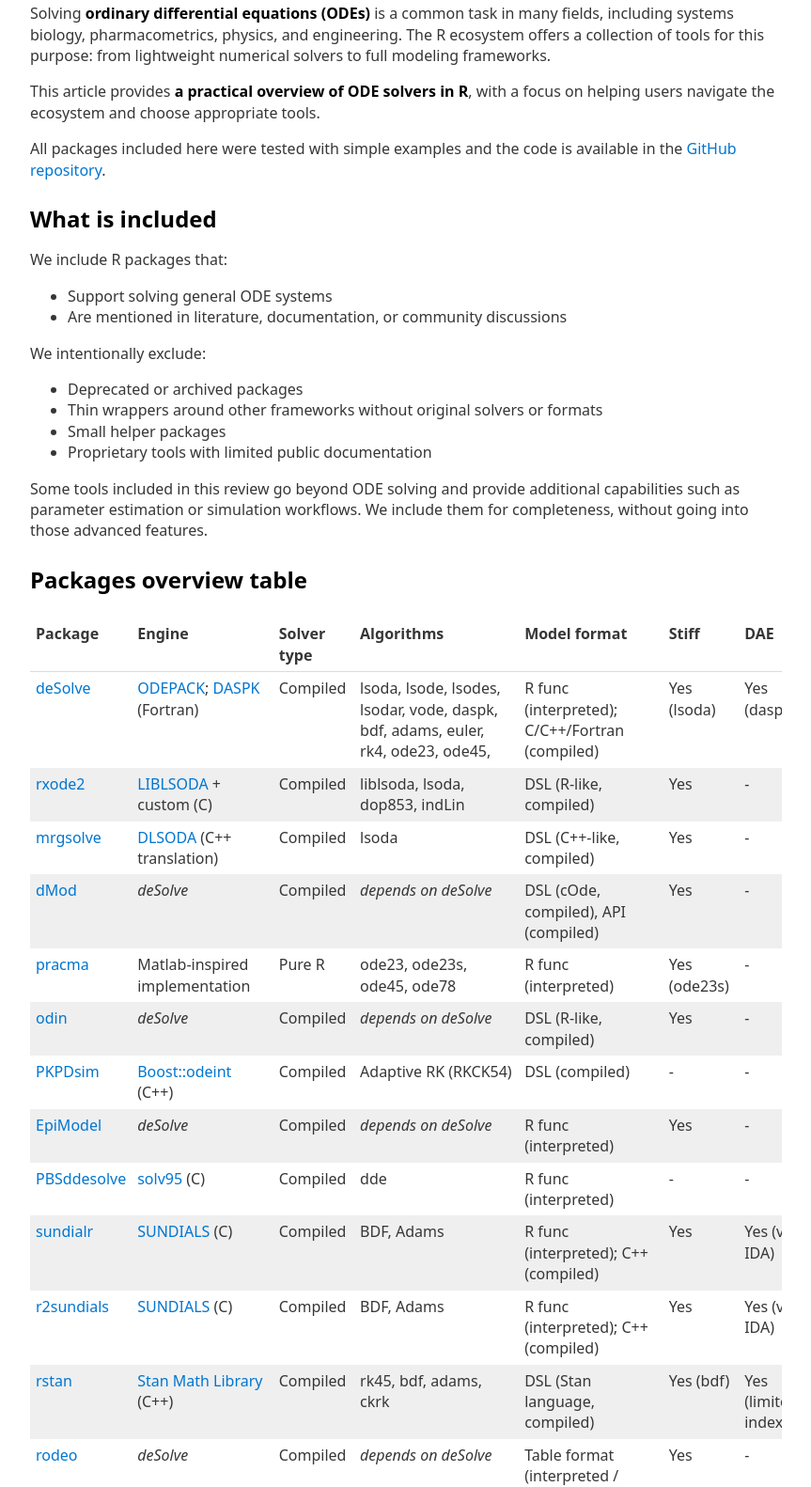
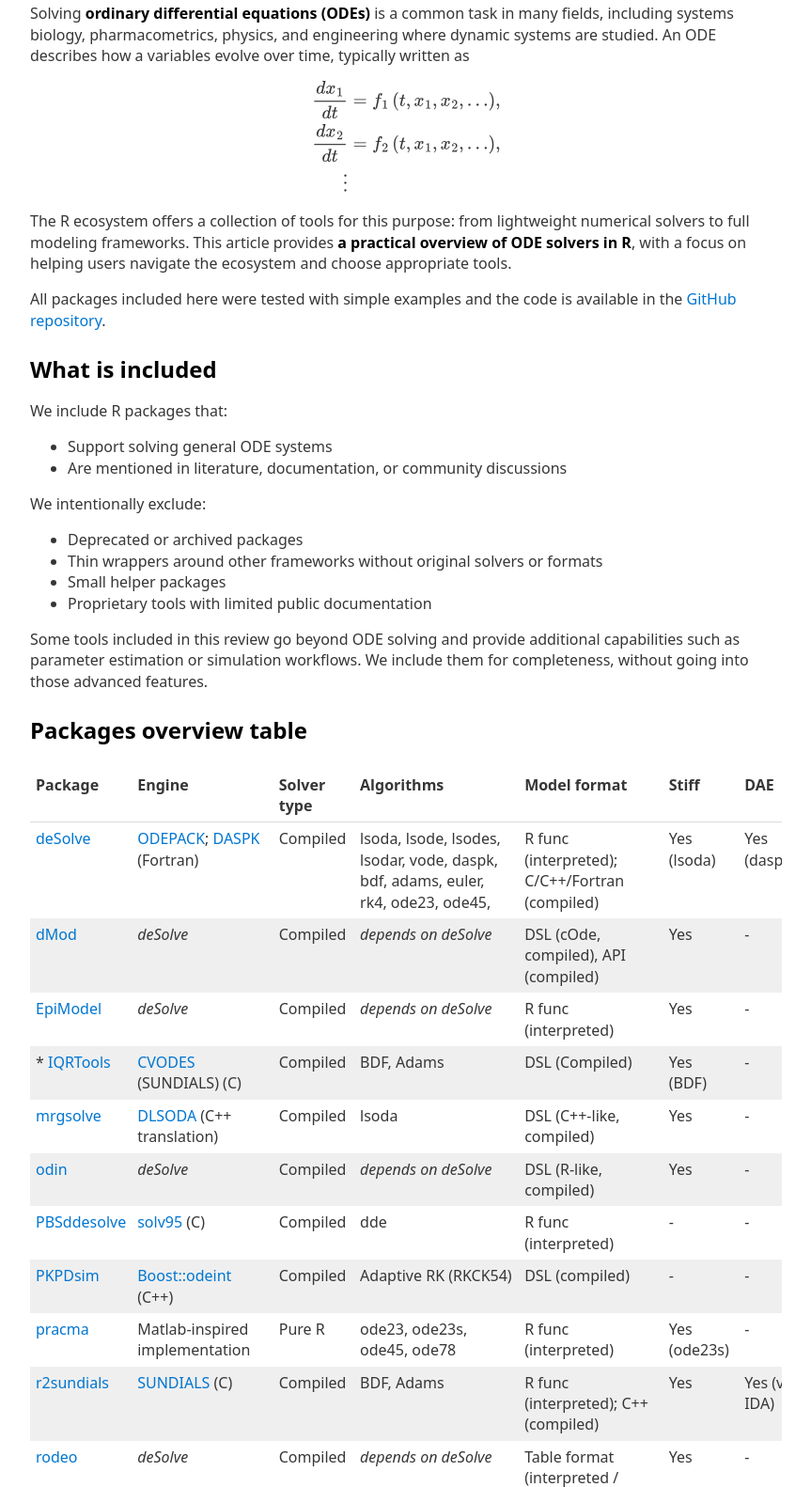
Before and after one commit to metelkin/metelkin.github.io, an Eleventy site: page content/landscape-of-ode-solvers-in-r/index.md in a window 1280 px wide. Shown: the part 672-2254 px from the top of the page at 94% size, without its empty margins (208-1071 px from the left). Built offline with nearby package versions, Linux system fonts and the light colour scheme; Eleventy itself is replaced by a stand-in of ours; files that its build step writes are made by us from their sources; what markdown-it-link-attributes would draw is missing.

Commit message:
sort table by names, add formulas

```diff
--- a/content/landscape-of-ode-solvers-in-r/index.md
+++ b/content/landscape-of-ode-solvers-in-r/index.md
@@ -25,9 +25,16 @@ tags:
 ---
 ![Cover](./img/fig0-cover.png)
 
-Solving **ordinary differential equations (ODEs)** is a common task in many fields, including systems biology, pharmacometrics, physics, and engineering. The R ecosystem offers a collection of tools for this purpose: from lightweight numerical solvers to full modeling frameworks.
+Solving **ordinary differential equations (ODEs)** is a common task in many fields, including systems biology, pharmacometrics, physics, and engineering where dynamic systems are studied. An ODE describes how a variables evolve over time, typically written as
+$$
+\begin{align}
+\frac{dx_1}{dt} & = f_1\left(t, x_1, x_2, \ldots \right), \\\\
+\frac{dx_2}{dt} & = f_2\left(t, x_1, x_2, \ldots \right), \\\\
+\vdots & \\\\
+\end{align}
+$$
 
-This article provides **a practical overview of ODE solvers in R**, with a focus on helping users navigate the ecosystem and choose appropriate tools.
+The R ecosystem offers a collection of tools for this purpose: from lightweight numerical solvers to full modeling frameworks. This article provides **a practical overview of ODE solvers in R**, with a focus on helping users navigate the ecosystem and choose appropriate tools.
 
 All packages included here were tested with simple examples and the code is available in the [GitHub repository](https://github.com/metelkin/ode-solvers-in-r).
 
@@ -54,23 +61,22 @@ Some tools included in this review go beyond ODE solving and provide additional
 | Package | Engine | Solver type | Algorithms | Model format | Stiff | DAE | DDE | Time events | Conditional events | Downloads (2025) |
 |--------|--------|------|------------|--------------|-------|-----|-----|-------------|--------------------|------------------------|
 | [deSolve](https://cran.r-project.org/package=deSolve) | [ODEPACK](http://www.netlib.org/odepack/); [DASPK](http://www.netlib.org/ode/) (Fortran) | Compiled | lsoda, lsode, lsodes, lsodar, vode, daspk, bdf, adams, euler, rk4, ode23, ode45, | R func (interpreted); C/C++/Fortran (compiled) | Yes (lsoda) | Yes (daspk) | Yes (dede) | Yes | Yes (rootfun) | 635628 |
+| [dMod](https://cran.r-project.org/package=dMod) | _deSolve_ | Compiled | _depends on deSolve_ | DSL (cOde, compiled), API (compiled)| Yes | - | - | - | - | 4947 |
+| [EpiModel](https://cran.r-project.org/package=EpiModel) | _deSolve_ | Compiled | _depends on deSolve_ | R func (interpreted) | Yes | - | Yes (dede) | - | - | 23088 |
+| * [IQRTools](https://iqrtools.intiquan.com/doc/book/license-and-availability.html) | [CVODES](https://sundials.readthedocs.io/en/latest/cvodes/index.html) (SUNDIALS) (C) | Compiled | BDF, Adams | DSL (Compiled) | Yes (BDF) | - | - | Yes | - | _NA_ |
+| [mrgsolve](https://cran.r-project.org/package=mrgsolve) | [DLSODA](http://www.netlib.org/odepack/) (C++ translation) | Compiled | lsoda | DSL (C++-like, compiled) | Yes | - | - | Yes | - | 33544 |
+| [odin](https://cran.r-project.org/package=odin) | _deSolve_ | Compiled | _depends on deSolve_ | DSL (R-like, compiled) | Yes | - | Yes (dede) | - | - | 17252 |
+| [PBSddesolve](https://cran.r-project.org/package=PBSddesolve) | [solv95](https://webhomes.maths.ed.ac.uk/~swood34/simon/dde.html) (C) | Compiled | dde | R func (interpreted) | - | - | Yes | - | - | 10341 |
+| [PKPDsim](https://cran.r-project.org/package=PKPDsim) | [Boost::odeint](https://github.com/boostorg/odeint) (C++) | Compiled | Adaptive RK (RKCK54) | DSL (compiled) | - | - | - | Yes | - | 10319 |
+| [pracma](https://cran.r-project.org/package=pracma) | Matlab-inspired implementation | Pure R | ode23, ode23s, ode45, ode78 | R func (interpreted) | Yes (ode23s) | - | - | - | - | 1059146 |
+| [r2sundials](https://cran.r-project.org/package=r2sundials) | [SUNDIALS](https://computing.llnl.gov/projects/sundials) (C) | Compiled | BDF, Adams | R func (interpreted); C++ (compiled) | Yes | Yes (via IDA) | - | - | Yes (via rootfinding) | 3439 |
+| [rodeo](https://cran.r-project.org/package=rodeo) | _deSolve_ | Compiled | _depends on deSolve_ | Table format (interpreted / compiled) | Yes | - | - | Yes | Yes (via deSolve roots) | 3386 |
+| [rstan](https://cran.r-project.org/package=rstan) | [Stan Math Library](https://mc-stan.org/docs/2_27/functions-reference/functions-ode-solver.html) (C++) | Compiled | rk45, bdf, adams, ckrk | DSL (Stan language, compiled) | Yes (bdf) | Yes (limited, index-1) | - | - | - | 1107167 |
 | [rxode2](https://cran.r-project.org/package=rxode2) | [LIBLSODA](https://github.com/sdwfrost/liblsoda) + custom (C) | Compiled | liblsoda, lsoda, dop853, indLin | DSL (R-like, compiled) | Yes | - | - | Yes | - | 42872 |
-| [mrgsolve](https://cran.r-project.org/package=mrgsolve) | [DLSODA](http://www.netlib.org/odepack/) (C++ translation) | Compiled | lsoda | DSL (C++-like, compiled) | Yes | - | - | Yes | - | 33544 |
-| [dMod](https://cran.r-project.org/package=dMod) | _deSolve_ | Compiled | _depends on deSolve_ | DSL (cOde, compiled), API (compiled)| Yes | - | - | - | - | 4947 |
-| [pracma](https://cran.r-project.org/package=pracma) | Matlab-inspired implementation | Pure R | ode23, ode23s, ode45, ode78 | R func (interpreted) | Yes (ode23s) | - | - | - | - | 1059146 |
-| [odin](https://cran.r-project.org/package=odin) | _deSolve_ | Compiled | _depends on deSolve_ | DSL (R-like, compiled) | Yes | - | Yes (dede) | - | - | 17252 |
-| [PKPDsim](https://cran.r-project.org/package=PKPDsim) | [Boost::odeint](https://github.com/boostorg/odeint) (C++) | Compiled | Adaptive RK (RKCK54) | DSL (compiled) | - | - | - | Yes | - | 10319 |
-| [EpiModel](https://cran.r-project.org/package=EpiModel) | _deSolve_ | Compiled | _depends on deSolve_ | R func (interpreted) | Yes | - | Yes (dede) | - | - | 23088 |
-| [PBSddesolve](https://cran.r-project.org/package=PBSddesolve) | [solv95](https://webhomes.maths.ed.ac.uk/~swood34/simon/dde.html) (C) | Compiled | dde | R func (interpreted) | - | - | Yes | - | - | 10341 |
 | [sundialr](https://cran.r-project.org/package=sundialr) | [SUNDIALS](https://computing.llnl.gov/projects/sundials) (C) | Compiled | BDF, Adams | R func (interpreted); C++ (compiled) | Yes | Yes (via IDA) | - | Yes | - | 2024 |
-| [r2sundials](https://cran.r-project.org/package=r2sundials) | [SUNDIALS](https://computing.llnl.gov/projects/sundials) (C) | Compiled | BDF, Adams | R func (interpreted); C++ (compiled) | Yes | Yes (via IDA) | - | - | Yes (via rootfinding) | 3439 |
-| [rstan](https://cran.r-project.org/package=rstan) | [Stan Math Library](https://mc-stan.org/docs/2_27/functions-reference/functions-ode-solver.html) (C++) | Compiled | rk45, bdf, adams, ckrk | DSL (Stan language, compiled) | Yes (bdf) | Yes (limited, index-1) | - | - | - | 1107167 |
-| [rodeo](https://cran.r-project.org/package=rodeo) | _deSolve_ | Compiled | _depends on deSolve_ | Table format (interpreted / compiled) | Yes | - | - | Yes | Yes (via deSolve roots) | 3386 |
-| * [IQRTools](https://iqrtools.intiquan.com/doc/book/license-and-availability.html) | [CVODES](https://sundials.readthedocs.io/en/latest/cvodes/index.html) (SUNDIALS) (C) | Compiled | BDF, Adams | DSL (Compiled) | Yes (BDF) | - | - | Yes | - | _NA_ |
+</div>
 
-\* IQRTools is proprietary; version 99.0.0 is available under AGPL-3.0 and was used in this review.
-
-</div>
+_\* IQRTools is proprietary; version 99.0.0 is available under AGPL-3.0 and was used in this review._
 
 #### Engine
 
```
